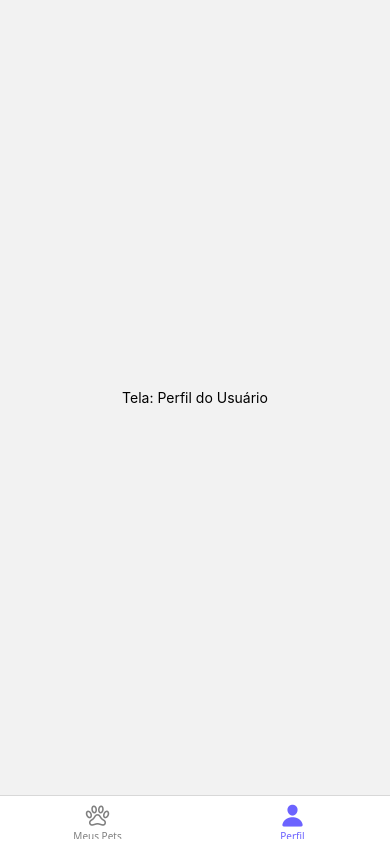
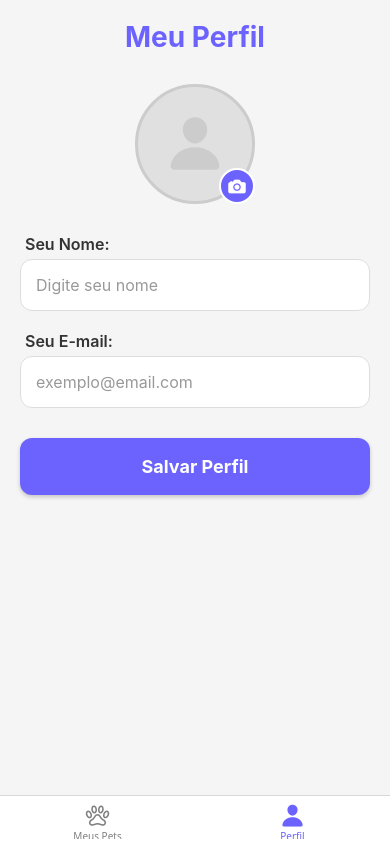
Before and after one commit to Wanderson-A-Timoteo/pet-care, a React Native app: screen /Perfil in a window 390 px wide. Built offline with nearby package versions, Linux system fonts and the light colour scheme.

Commit message:
feat: Implementa tela de Perfil com persistência e avatar

```diff
--- a/src/telas/PerfilUsuario.js
+++ b/src/telas/PerfilUsuario.js
@@ -1,11 +1,136 @@
-import React from 'react';
-import { View, Text, StyleSheet } from 'react-native';
+import React, { useState, useEffect } from 'react';
+import {
+  View,
+  Text,
+  StyleSheet,
+  TextInput,
+  TouchableOpacity,
+  Image,
+  Alert,
+  ScrollView,
+  Platform
+} from 'react-native';
 import { SafeAreaView } from 'react-native-safe-area-context';
+import { Ionicons } from '@expo/vector-icons';
+import AsyncStorage from '@react-native-async-storage/async-storage';
+import * as ImagePicker from 'expo-image-picker';
+
+const cores = {
+  primaria: '#6C63FF',
+  fundo: '#F5F5F5',
+  branco: '#FFF',
+  texto: '#333',
+  cinzaClaro: '#DDD',
+  placeholder: '#999'
+};
 
 export default function PerfilUsuario() {
+  const [nome, setNome] = useState('');
+  const [email, setEmail] = useState('');
+  const [foto, setFoto] = useState(null);
+
+  // Carregar dados salvos ao abrir a tela
+  useEffect(() => {
+    carregarPerfil();
+  }, []);
+
+  const carregarPerfil = async () => {
+    try {
+      const perfilSalvo = await AsyncStorage.getItem('@perfil_usuario');
+      if (perfilSalvo) {
+        const dados = JSON.parse(perfilSalvo);
+        setNome(dados.nome);
+        setEmail(dados.email);
+        setFoto(dados.foto);
+      }
+    } catch (error) {
+      console.log('Erro ao carregar perfil');
+    }
+  };
+
+  const selecionarFoto = async () => {
+    const permissao = await ImagePicker.requestMediaLibraryPermissionsAsync();
+    if (!permissao.granted) {
+      Alert.alert('Permissão necessária', 'Precisamos de acesso à galeria.');
+      return;
+    }
+
+    const resultado = await ImagePicker.launchImageLibraryAsync({
+      mediaTypes: ['images'],
+      allowsEditing: true,
+      aspect: [1, 1],
+      quality: 1,
+    });
+
+    if (!resultado.canceled) {
+      setFoto(resultado.assets[0].uri);
+    }
+  };
+
+  const salvarPerfil = async () => {
+    const dadosPerfil = { nome, email, foto };
+    try {
+      await AsyncStorage.setItem('@perfil_usuario', JSON.stringify(dadosPerfil));
+      if (Platform.OS === 'web') {
+        alert('Perfil atualizado com sucesso!');
+      } else {
+        Alert.alert('Sucesso', 'Perfil atualizado com sucesso!');
+      }
+    } catch (error) {
+      Alert.alert('Erro', 'Não foi possível salvar os dados.');
+    }
+  };
+
   return (
     <SafeAreaView style={estilos.container}>
-      <Text>Tela: Perfil do Usuário</Text>
+      <ScrollView contentContainerStyle={estilos.scrollContent}>
+
+        <Text style={estilos.titulo}>Meu Perfil</Text>
+
+        {/* Área da Foto */}
+        <View style={estilos.fotoContainer}>
+          <TouchableOpacity onPress={selecionarFoto}>
+            {foto ? (
+              <Image source={{ uri: foto }} style={estilos.foto} />
+            ) : (
+              <View style={estilos.fotoPlaceholder}>
+                <Ionicons name="person" size={60} color="#CCC" />
+              </View>
+            )}
+            <View style={estilos.iconeEditarFoto}>
+              <Ionicons name="camera" size={20} color="#FFF" />
+            </View>
+          </TouchableOpacity>
+        </View>
+
+        {/* Formulário */}
+        <View style={estilos.formulario}>
+          <Text style={estilos.label}>Seu Nome:</Text>
+          <TextInput
+            style={estilos.input}
+            placeholder="Digite seu nome"
+            placeholderTextColor={cores.placeholder}
+            value={nome}
+            onChangeText={setNome}
+          />
+
+          <Text style={estilos.label}>Seu E-mail:</Text>
+          <TextInput
+            style={estilos.input}
+            placeholder="exemplo@email.com"
+            placeholderTextColor={cores.placeholder}
+            value={email}
+            onChangeText={setEmail}
+            keyboardType="email-address"
+            autoCapitalize="none"
+          />
+
+          <TouchableOpacity style={estilos.botaoSalvar} onPress={salvarPerfil}>
+            <Text style={estilos.textoBotao}>Salvar Perfil</Text>
+          </TouchableOpacity>
+        </View>
+
+      </ScrollView>
     </SafeAreaView>
   );
 }
@@ -13,7 +138,90 @@ export default function PerfilUsuario() {
 const estilos = StyleSheet.create({
   container: {
     flex: 1,
+    backgroundColor: cores.fundo,
+  },
+  scrollContent: {
+    padding: 20,
+    flexGrow: 1,
+    alignItems: 'center', // Centraliza tudo
+  },
+  titulo: {
+    fontSize: 28,
+    fontWeight: 'bold',
+    color: cores.primaria,
+    marginBottom: 30,
+  },
+  fotoContainer: {
+    marginBottom: 30,
+    position: 'relative',
+  },
+  foto: {
+    width: 120,
+    height: 120,
+    borderRadius: 60,
+    borderWidth: 3,
+    borderColor: cores.primaria,
+  },
+  fotoPlaceholder: {
+    width: 120,
+    height: 120,
+    borderRadius: 60,
+    backgroundColor: '#E0E0E0',
     justifyContent: 'center',
     alignItems: 'center',
+    borderWidth: 3,
+    borderColor: '#CCC',
+  },
+  iconeEditarFoto: {
+    position: 'absolute',
+    bottom: 0,
+    right: 0,
+    backgroundColor: cores.primaria,
+    width: 36,
+    height: 36,
+    borderRadius: 18,
+    justifyContent: 'center',
+    alignItems: 'center',
+    borderWidth: 2,
+    borderColor: cores.branco,
+  },
+  formulario: {
+    width: '100%',
+    ...Platform.select({
+      web: { maxWidth: 500 } // Limita largura na web para ficar bonito
+    })
+  },
+  label: {
+    fontSize: 16,
+    color: cores.texto,
+    marginBottom: 5,
+    fontWeight: '600',
+    marginLeft: 5,
+  },
+  input: {
+    backgroundColor: cores.branco,
+    padding: 15,
+    borderRadius: 12,
+    marginBottom: 20,
+    borderWidth: 1,
+    borderColor: cores.cinzaClaro,
+    fontSize: 16,
+  },
+  botaoSalvar: {
+    backgroundColor: cores.primaria,
+    padding: 18,
+    borderRadius: 12,
+    alignItems: 'center',
+    marginTop: 10,
+    shadowColor: "#000",
+    shadowOffset: { width: 0, height: 2 },
+    shadowOpacity: 0.2,
+    shadowRadius: 4,
+    elevation: 3,
+  },
+  textoBotao: {
+    color: cores.branco,
+    fontWeight: 'bold',
+    fontSize: 18,
   },
 });
```
